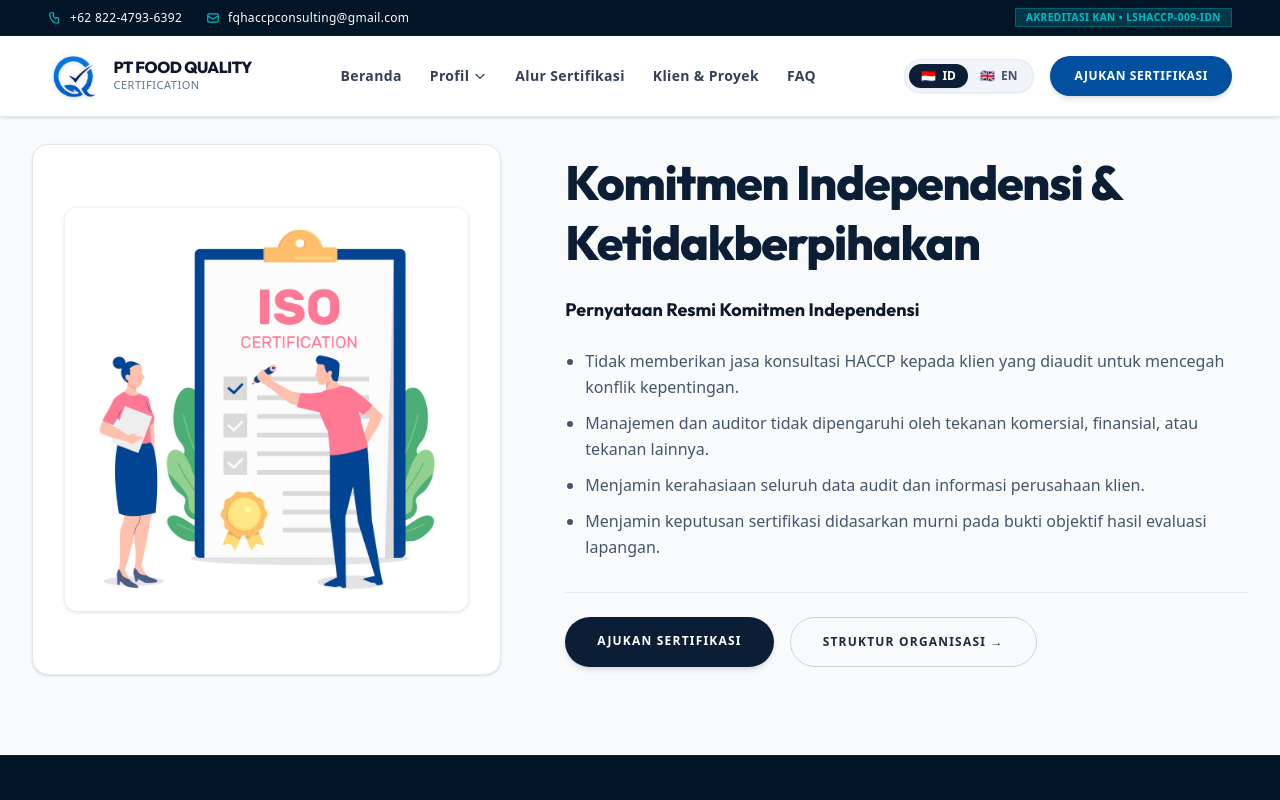
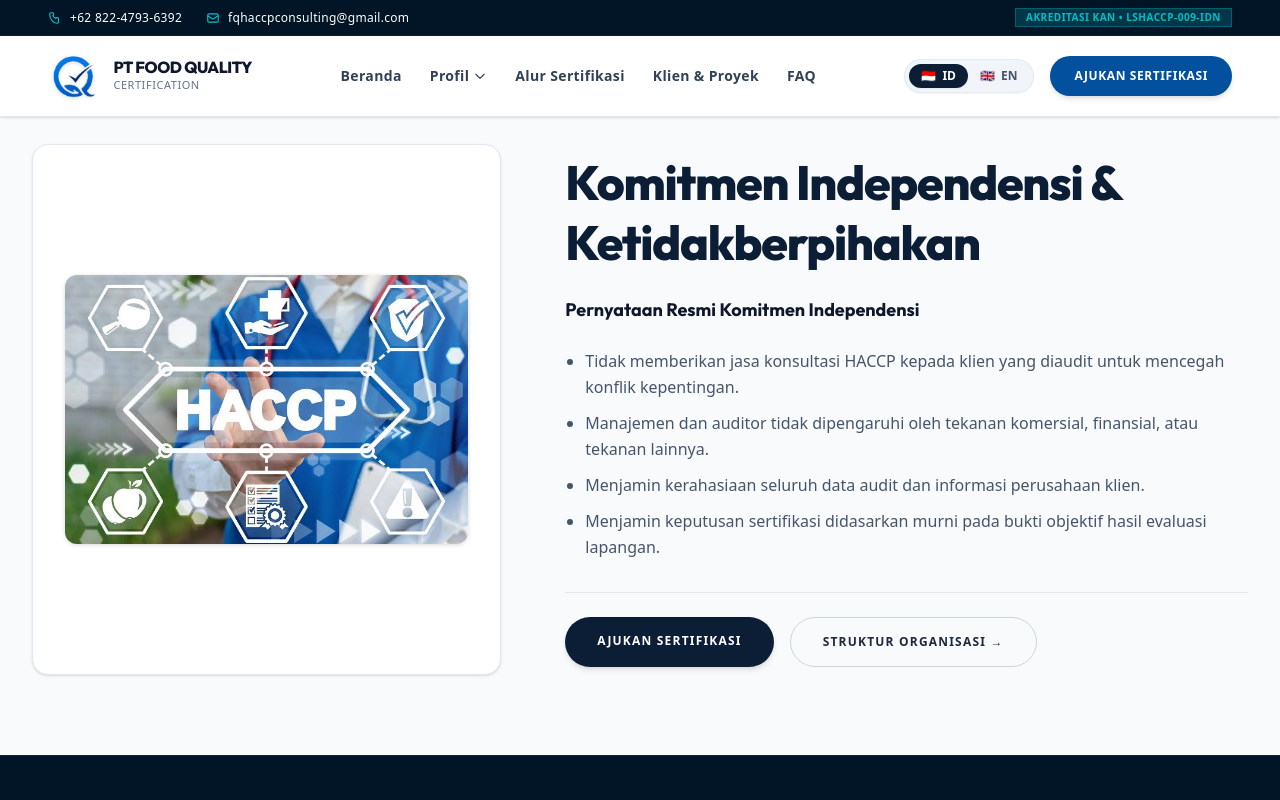
Before and after one commit to mhmmadarifin27/fqhaccpcertification-web, a Next.js app: page /profile/independensi in a window 1280 px wide. Shown: the top 800 px of the page. Built offline with nearby package versions, Linux system fonts and the light colour scheme.

Commit message:
app/profile/independensi/page.tsx public/hccp.jpg

```diff
--- a/app/profile/independensi/page.tsx
+++ b/app/profile/independensi/page.tsx
@@ -19,7 +19,7 @@ export default function IndependensiPage() {
           {/* Left Column: Image / Logo Frame with preserved natural aspect ratio */}
           <div className="lg:col-span-5 flex items-center justify-center p-6 sm:p-8 bg-white border border-slate-200 shadow-sm min-h-[350px] lg:min-h-[480px] relative overflow-hidden rounded-2xl">
             <img
-              src="/iso.jpg"
+              src="/hccp.jpg"
               alt="Professional consulting and auditing contract handshake"
               className="w-auto h-auto max-h-[420px] max-w-full object-contain filter drop-shadow-sm transition-transform duration-300 hover:scale-105 rounded-xl"
             />
```
Also changed, not shown: public/hccp.jpg (added).
